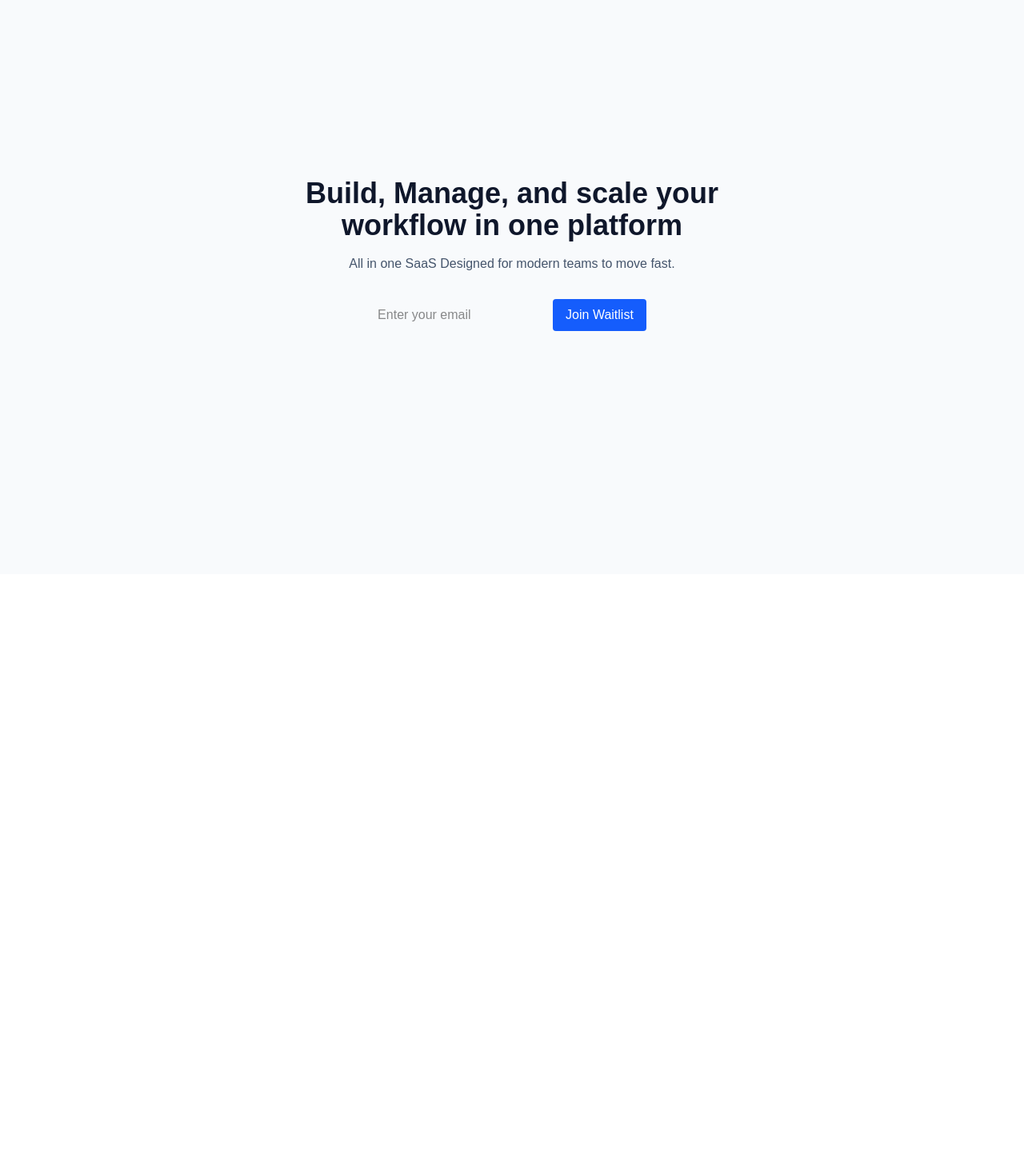
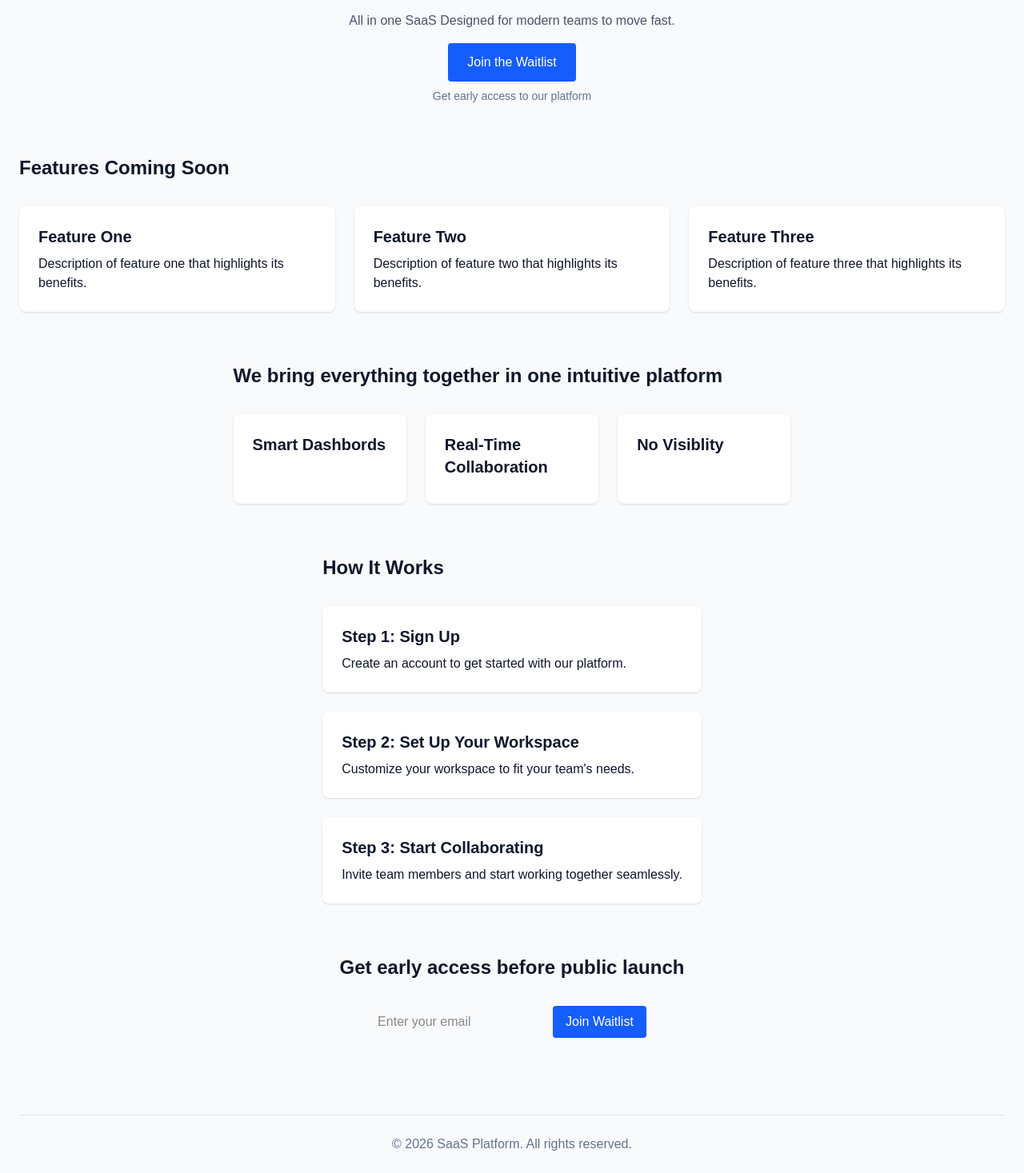
Before and after one commit to kalhub96/saas, a Next.js app in the folder saas-project/: page / in a window 1280 px wide. Shown: the part 154-1621 px from the top of the page at 80% size. Before the commit the page ends 872 px from the top, so only its background shows below. Built offline with nearby package versions, Linux system fonts and the light colour scheme.

Commit message:
main page updates and about page addition

```diff
--- a/saas-project/app/page.tsx
+++ b/saas-project/app/page.tsx
@@ -7,6 +7,64 @@ export default function HomePage() {
 
         <p className="mt-4 text-slate-600">All in one SaaS Designed for modern teams to move fast.</p>
 
+          <Link href="/waitlist">
+          <button className="mt-4 px-6 py-3 bg-blue-600 text-white rounded hover:bg-blue-700 transition">
+            Join the Waitlist
+          </button>
+        </Link>
+
+        <p className="mt-2 text-sm text-slate-500">Get early access to our platform</p>
+      </section>
+      <section>
+        <h1 className="text-2xl font-semibold mt-16 text-slate-900 items-center justify-center">Features Coming Soon</h1>
+        <div className="mt-8 grid grid-cols-1 md:grid-cols-3 gap-6">
+          <div className="p-6 bg-white rounded-lg shadow">
+            <h2 className="text-slate-900 text-xl font-semibold mb-2">Feature One</h2>
+            <p className="text-slate-900">Description of feature one that highlights its benefits.</p>
+          </div>
+          <div className="p-6 bg-white rounded-lg shadow">
+            <h2 className="text-slate-900 text-xl font-semibold mb-2">Feature Two</h2>
+            <p className="text-slate-900">Description of feature two that highlights its benefits.</p>
+          </div>
+          <div className="p-6 bg-white rounded-lg shadow">
+            <h2 className="text-slate-900 text-xl font-semibold mb-2">Feature Three</h2>
+            <p className="text-slate-900">Description of feature three that highlights its benefits.</p>
+          </div>
+        </div>
+      </section>
+      <section>
+        <h1 className="text-2xl font-semibold mt-16 text-slate-900 items-center justify-center">We bring everything together in one intuitive platform</h1>
+        <div className="mt-8 flex flex-col md:flex-row gap-6">
+          <div className="flex-1 p-6 bg-white rounded-lg shadow">
+            <h2 className="text-slate-900 text-xl font-semibold mb-2">Smart Dashbords</h2>
+          </div>
+          <div className="flex-1 p-6 bg-white rounded-lg shadow">
+            <h2 className="text-slate-900 text-xl font-semibold mb-2">Real-Time Collaboration</h2>
+          </div>
+          <div className="flex-1 p-6 bg-white rounded-lg shadow">
+            <h2 className="text-slate-900 text-xl font-semibold mb-2">No Visiblity</h2>
+          </div>
+        </div>
+      </section>
+      <section>
+        <h1 className="text-2xl font-semibold mt-16 text-slate-900 items-center justify-center">How It Works</h1>
+        <div className="mt-8 space-y-6">
+          <div className="p-6 bg-white rounded-lg shadow">
+            <h2 className="text-slate-900 text-xl font-semibold mb-2">Step 1: Sign Up</h2>
+            <p className="text-slate-900">Create an account to get started with our platform.</p>
+          </div>
+          <div className="p-6 bg-white rounded-lg shadow">
+            <h2 className="text-slate-900 text-xl font-semibold mb-2">Step 2: Set Up Your Workspace</h2>
+            <p className="text-slate-900">Customize your workspace to fit your team's needs.</p>
+          </div>
+          <div className="p-6 bg-white rounded-lg shadow">
+            <h2 className="text-slate-900 text-xl font-semibold mb-2">Step 3: Start Collaborating</h2>
+            <p className="text-slate-900">Invite team members and start working together seamlessly.</p>
+          </div>
+        </div>
+      </section>
+      <section className="mt-16 mb-8 text-center">
+        <h2 className="text-2xl font-semibold text-slate-900">Get early access before public launch</h2>
         <form
         action="/api/waitlist"
         method="POST"
@@ -26,7 +84,9 @@ export default function HomePage() {
           </button>
         </form>
       </section>
+      <footer className="w-full border-t border-slate-200 py-6 mt-16 text-center text-slate-500">
+        &copy; {new Date().getFullYear()} SaaS Platform. All rights reserved.
+      </footer>
     </main>
   );
-
 }
--- a/saas-project/app/waitlist/page.tsx
+++ b/saas-project/app/waitlist/page.tsx
@@ -0,0 +1,34 @@
+export default function WaitlistPage() {
+    return (
+        <main className="">
+            <div className=""></div>
+                <h2 className="">Join our Waitlist</h2>
+                <p className="">Get early access to our platform</p>
+                <form className="">
+                    <input
+                    type="name"
+                    required
+                    placeholder="Enter your name"
+                    className="border border-gray-300 rounded px-4 py-2 mr-2"
+                    />
+                    <input
+                    type="email"
+                    required
+                    placeholder="Enter your email"
+                    className="border border-gray-300 rounded px-4 py-2 mr-2"
+                    />
+                    <input
+                    type="text"
+                    placeholder="Your Company (optional)"
+                    className="border border-gray-300 rounded px-4 py-2 mr-2"
+                    />
+                    <button
+                    type="submit"
+                    className="px-4 py-2 bg-blue-600 text-white rounded hover:bg-blue-700 transition"
+                    >
+                        Join Waitlist
+                    </button>
+                </form>
+        </main>
+    );
+}
```
